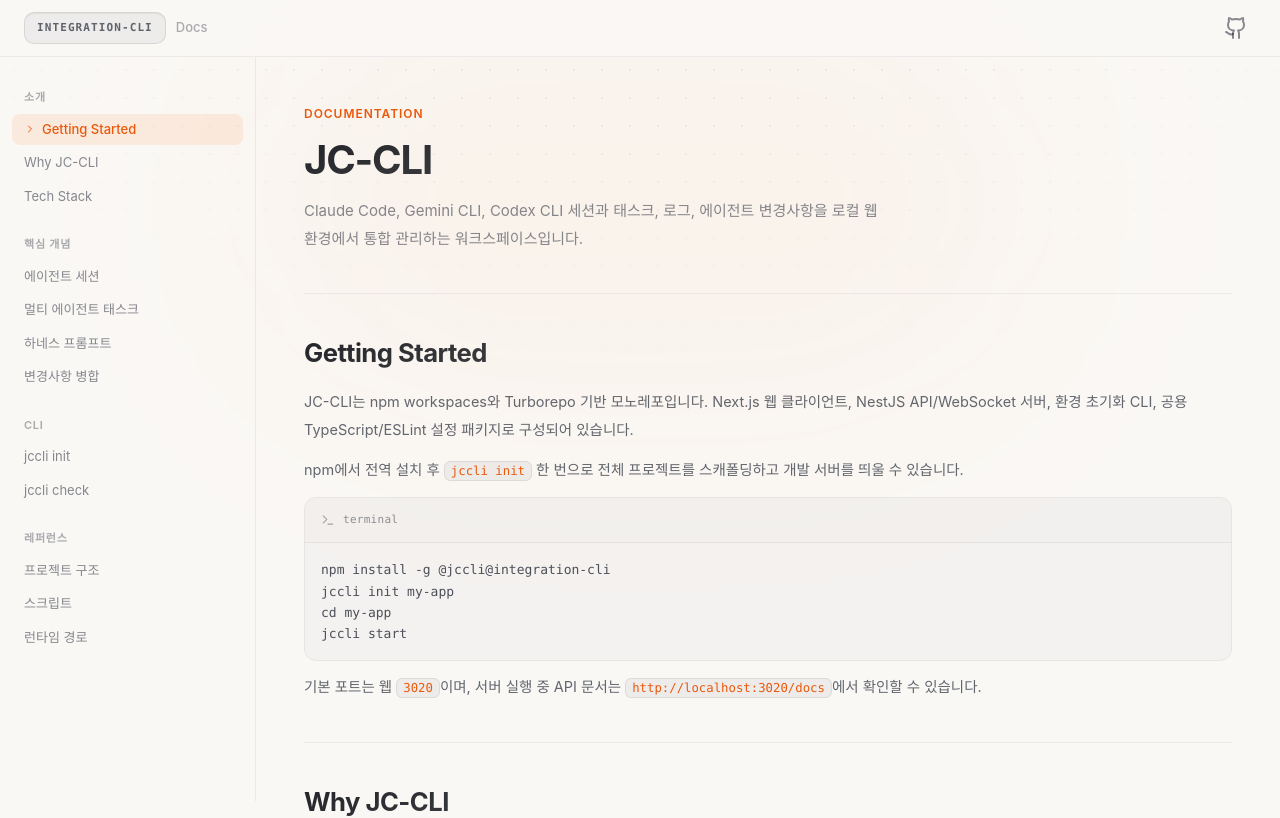
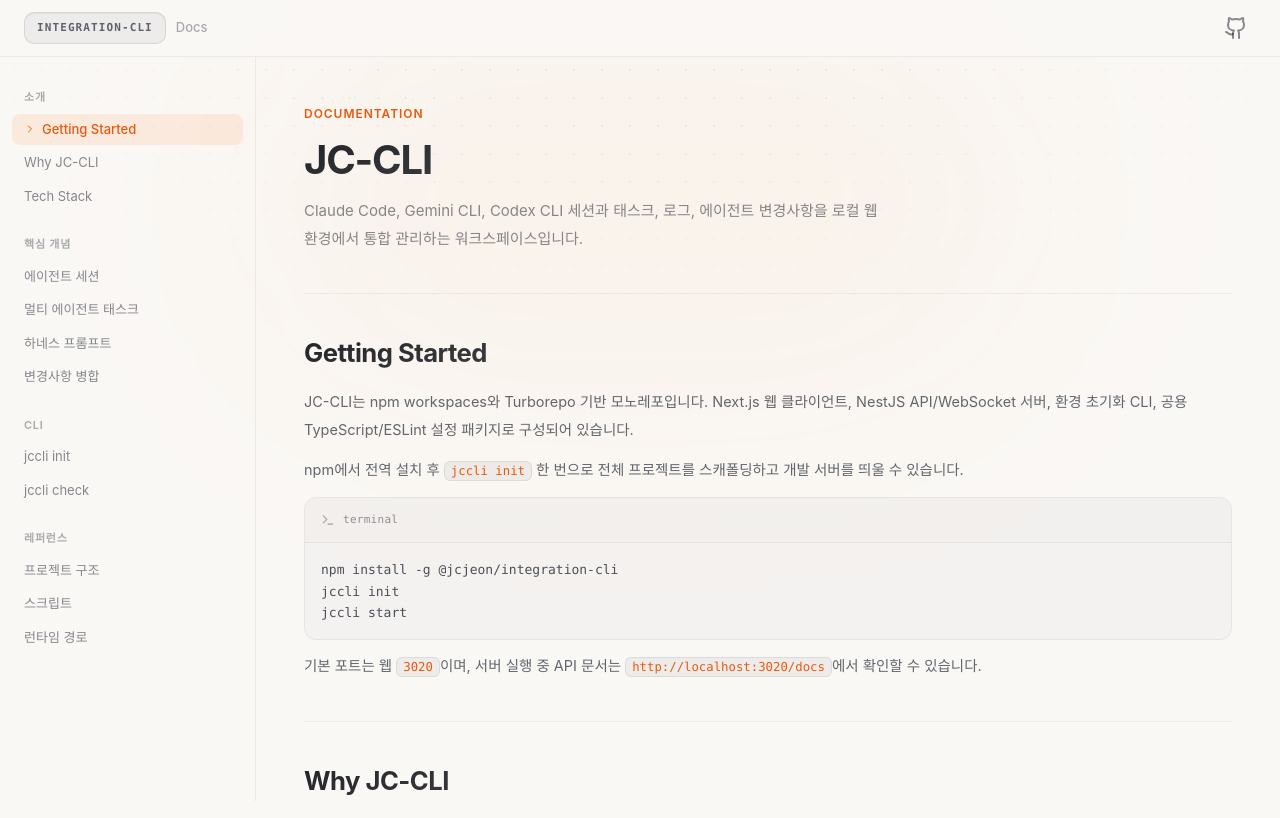
Before and after one commit to jcjee6276/jjc, a React (Vite) app: page /cli-docs in a window 1280 px wide. Shown: the top 818 px of the page. Built offline with nearby package versions, Linux system fonts and the light colour scheme; no server answers.

Commit message:
fix: docs 문구 수정

```diff
--- a/src/pages/CliDocs.jsx
+++ b/src/pages/CliDocs.jsx
@@ -288,9 +288,8 @@
               npm에서 전역 설치 후 <InlineCode>jccli init</InlineCode> 한 번으로
               전체 프로젝트를 스캐폴딩하고 개발 서버를 띄울 수 있습니다.
             </p>
-            <CodeBlock title="terminal">{`npm install -g @jccli@integration-cli
-jccli init my-app
-cd my-app
+            <CodeBlock title="terminal">{`npm install -g @jcjeon/integration-cli
+jccli init
 jccli start`}</CodeBlock>
             <p>
               기본 포트는 웹 <InlineCode>3020</InlineCode>이며, 서버 실행 중 API 문서는{" "}
```
